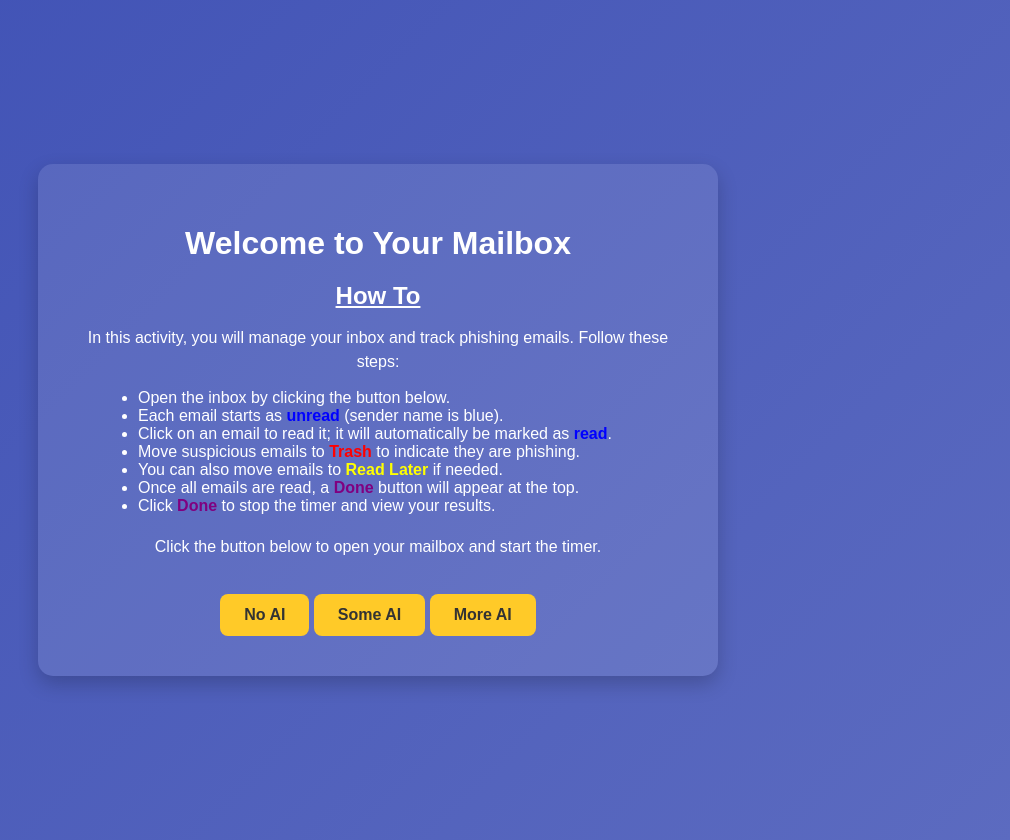
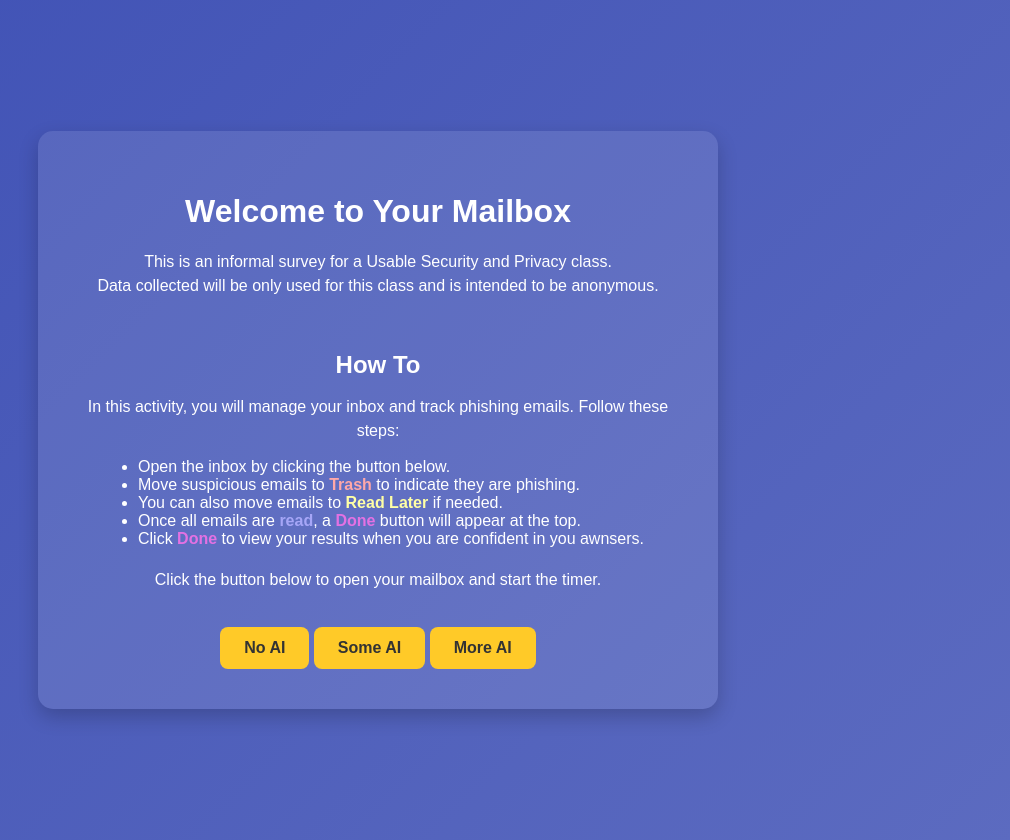
Before and after one commit to Phishing-Research/UserResearch, a website: page index.html in a window 1280 px wide. Shown: the whole page, without its empty margins (262-1272 px from the left). Drawn offline with Linux system fonts and the light colour scheme.

Commit message:
Front page changes

```diff
--- a/index.html
+++ b/index.html
@@ -31,7 +31,6 @@
     h2 {
       margin-bottom: 10px;
       font-size: 1.5rem;
-      text-decoration: underline;
     }
     p {
       margin-bottom: 15px;
@@ -62,17 +61,18 @@
 <body>
 <div class="container">
   <h1>Welcome to Your Mailbox</h1>
+    <p>This is an informal survey for a Usable Security and Privacy class.<br>
+      Data collected will be only used for this class and is intended to be anonymous.</p>
 
+      <br>
   <h2>How To</h2>
   <p>In this activity, you will manage your inbox and track phishing emails. Follow these steps:</p>
   <ul>
     <li>Open the inbox by clicking the button below.</li>
-    <li>Each email starts as <strong style="color: blue;">unread</strong> (sender name is blue).</li>
-    <li>Click on an email to read it; it will automatically be marked as <strong style="color: blue;">read</strong>.</li>
-    <li>Move suspicious emails to <strong style="color: red;">Trash</strong> to indicate they are phishing.</li>
-    <li>You can also move emails to <strong style="color: yellow;">Read Later</strong> if needed.</li>
-    <li>Once all emails are read, a <strong style="color: purple;">Done</strong> button will appear at the top.</li>
-    <li>Click <strong style="color: purple;">Done</strong> to stop the timer and view your results.</li>
+    <li>Move suspicious emails to <strong style="color: rgb(255, 168, 168);">Trash</strong> to indicate they are phishing.</li>
+    <li>You can also move emails to <strong style="color: rgb(255, 255, 165);">Read Later</strong> if needed.</li>
+    <li>Once all emails are <strong style="color: rgb(166, 166, 247);">read</strong>, a <strong style="color: rgb(227, 113, 227);">Done</strong> button will appear at the top.</li>
+    <li>Click <strong style="color: rgb(227, 113, 227);">Done</strong> to view your results when you are confident in you awnsers.</li>
   </ul>
 
   <p>Click the button below to open your mailbox and start the timer.</p>
```
Also changed, not shown: results.html (+1 -1 lines).
